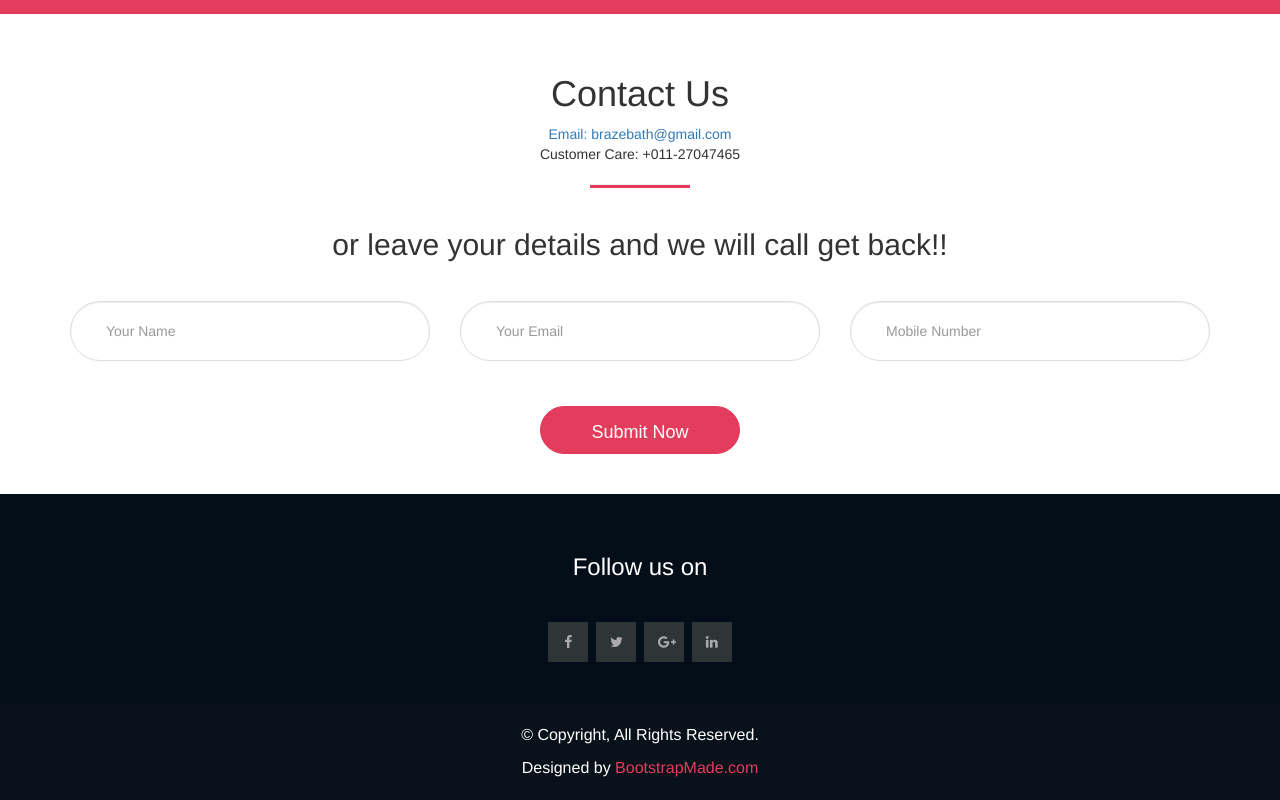
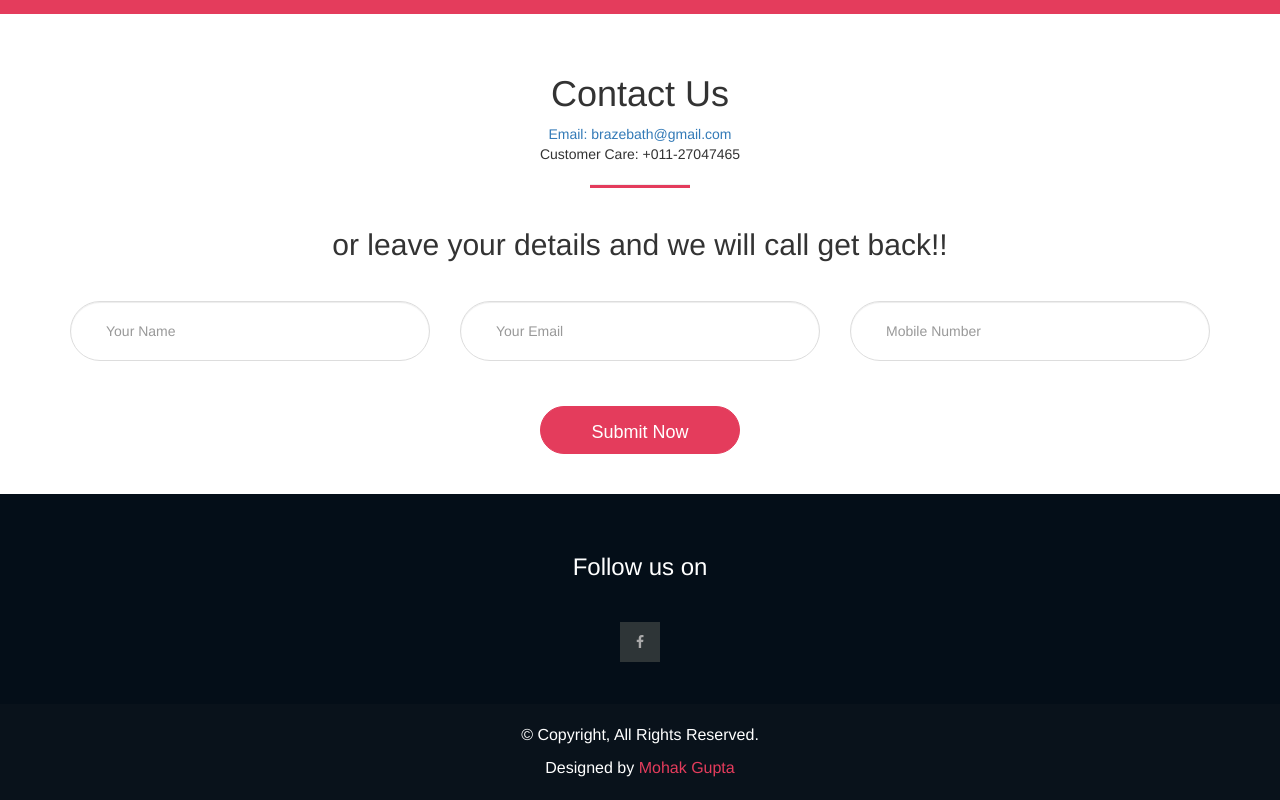
Before and after one commit to memohak/brazebath, a plain HTML site: page index.html in a window 1280 px wide. Shown: the part 5912-6712 px from the top of the page. Drawn offline with nearby package versions, Linux system fonts and the light colour scheme.

Commit message:
footer correct

```diff
--- a/index.html
+++ b/index.html
@@ -389,10 +389,7 @@
           <h3>Follow us on</h3>
           <div class="footer_social">
             <ul>
-              <li><a class="f_facebook" href="#"><i class="fa fa-facebook"></i></a></li>
-              <li><a class="f_twitter" href="#"><i class="fa fa-twitter"></i></a></li>
-              <li><a class="f_google" href="#"><i class="fa fa-google-plus"></i></a></li>
-              <li><a class="f_linkedin" href="#"><i class="fa fa-linkedin"></i></a></li>
+              <li><a class="f_facebook" href="https://facebook.com/brazebath" target="_blank"><i class="fa fa-facebook"></i></a></li>
             </ul>
           </div>
         </div>
@@ -415,7 +412,7 @@
               Licensing information: https://bootstrapmade.com/license/
               Purchase the pro version with working PHP/AJAX contact form: https://bootstrapmade.com/buy/?theme=Tempo
             -->
-            Designed by <a href="https://bootstrapmade.com/">BootstrapMade.com</a>
+            Designed by <a href="">Mohak Gupta</a>
           </div>
         </div>
       </div>
```
